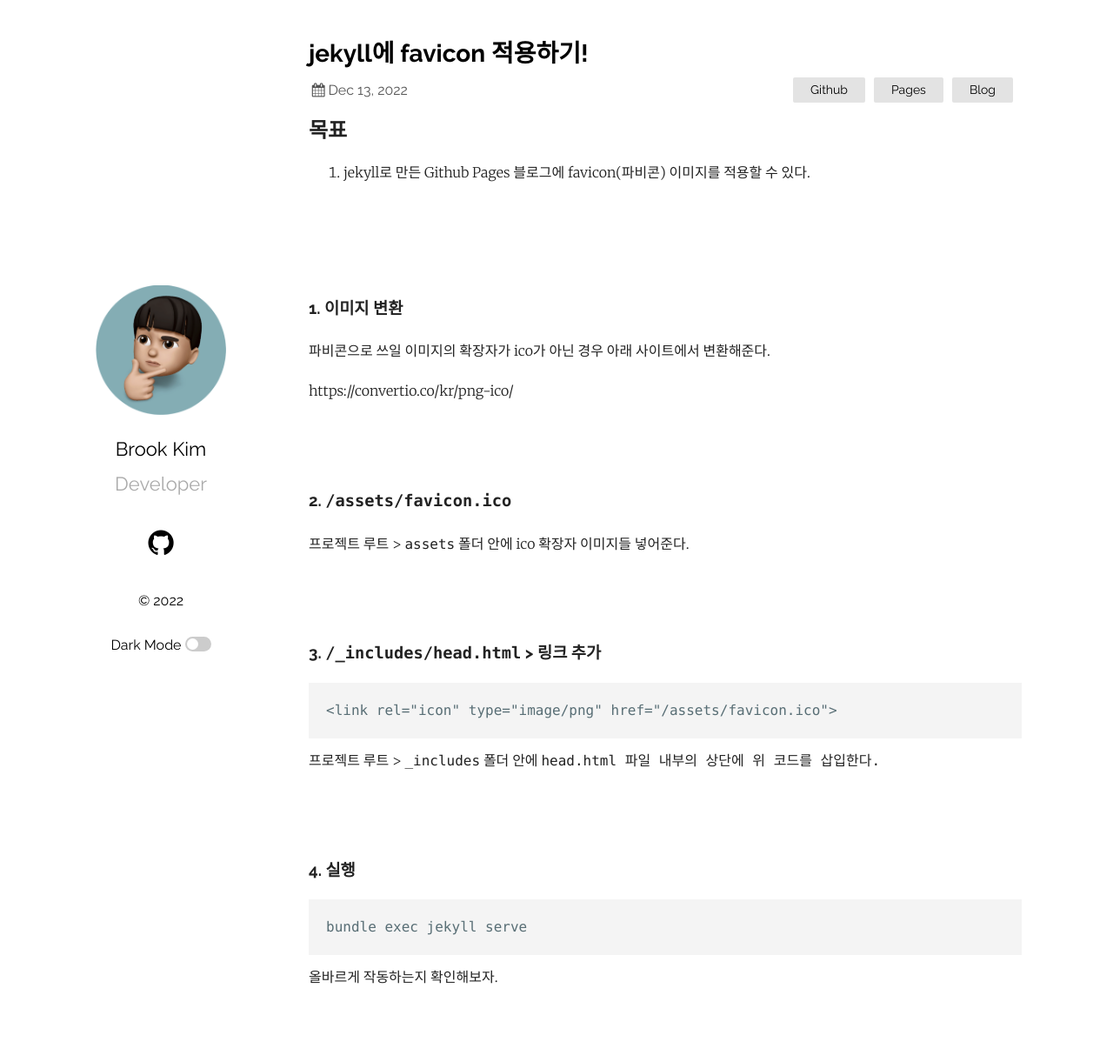
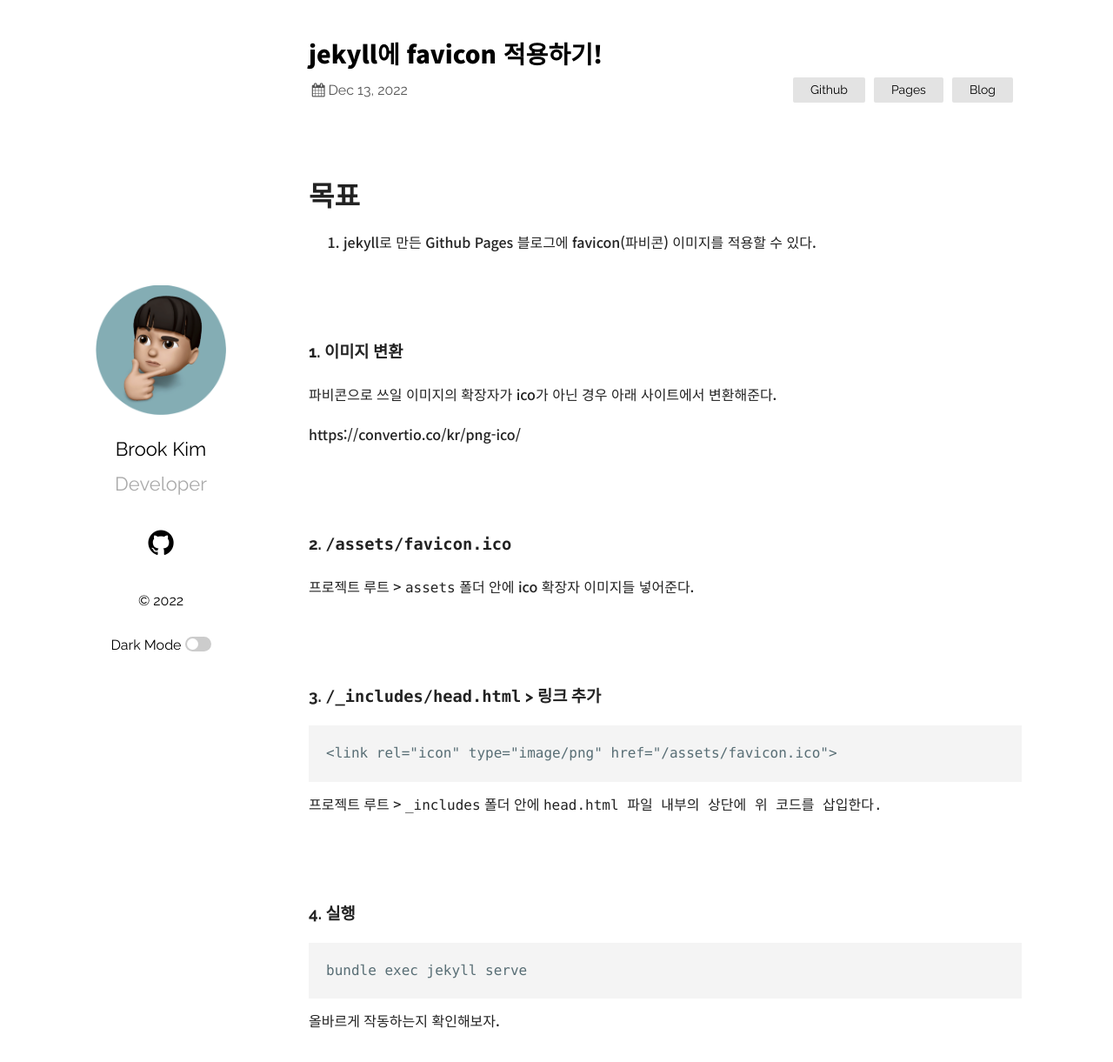
Before and after one commit to doob9p/doob9p.github.io, a Jekyll site: the page built from _posts/2022-12-13-post-2.markdown, in a window 1280 px wide and 1289 px high. Shown: the top 1221 px of the window at 87% size. Built offline with Jekyll 4.4.1, drawn with Linux system fonts in a browser that asks for light colours; comment, search, counter and statistics services are not loaded.

Commit message:
feat: add font

```diff
--- a/_includes/head.html
+++ b/_includes/head.html
@@ -3,6 +3,10 @@
 <meta http-equiv="X-UA-Compatible" content="ie=edge">
 <link rel="icon" type="image/png" href="/assets/favicon.ico">
 <link href="https://fonts.googleapis.com/css?family=Merriweather:300|Raleway:400,700" rel="stylesheet">
+<link href="https://fonts.googleapis.com/css2?family=Jua&display=swap" rel="stylesheet">
+<link href="https://fonts.googleapis.com/css2?family=Black+Han+Sans&display=swap" rel="stylesheet">
+<link href="https://fonts.googleapis.com/css2?family=Do+Hyeon&display=swap" rel="stylesheet">
+<link href="https://fonts.googleapis.com/css2?family=Noto+Sans+KR:wght@400;500;900&display=swap" rel="stylesheet">
 <link rel="stylesheet" href="{{ "/assets/css/style.css" | relative_url }}">
 <title>{{ page.title | default: site.title }}</title>
 {% seo %}
--- a/_posts/2022-12-11-post-1.markdown
+++ b/_posts/2022-12-11-post-1.markdown
@@ -1,9 +1,11 @@
 ---
 layout: post
 title: "Github Pages로 블로그 만들기 (with. jekyll)"
-date: 2022-12-10 01:43:36 +0530
 categories: Github Pages Blog
 ---
+
+<br>
+<br>
 
 # 목표
 
--- a/_posts/2022-12-13-post-2.markdown
+++ b/_posts/2022-12-13-post-2.markdown
@@ -1,15 +1,16 @@
 ---
 layout: post
 title: "jekyll에 favicon 적용하기!"
-date: 2022-12-13 12:18:36 +0530
 categories: Github Pages Blog
 ---
 
-## 목표
+<br>
+<br>
+
+# 목표
 
 1. jekyll로 만든 Github Pages 블로그에 favicon(파비콘) 이미지를 적용할 수 있다.
 
-<br>
 <br>
 <br>
 
--- a/_sass/plain.scss
+++ b/_sass/plain.scss
@@ -225,6 +225,8 @@ main {
   line-height: 1.2em;
   font-size: 28px;
   margin-bottom: 10px;
+  font-family: "Noto Sans KR", sans-serif;
+  font-weight: 900;
 }
 .posts,
 .post-container {
@@ -249,8 +251,8 @@ main {
   padding-left: 30px;
 }
 .post {
-  font-family: "Merriweather", sans-serif;
-  font-weight: 300;
+  font-family: "Noto Sans KR", sans-serif;
+  font-weight: 500;
   color: #222;
   line-height: 1.9em;
   p {
```
